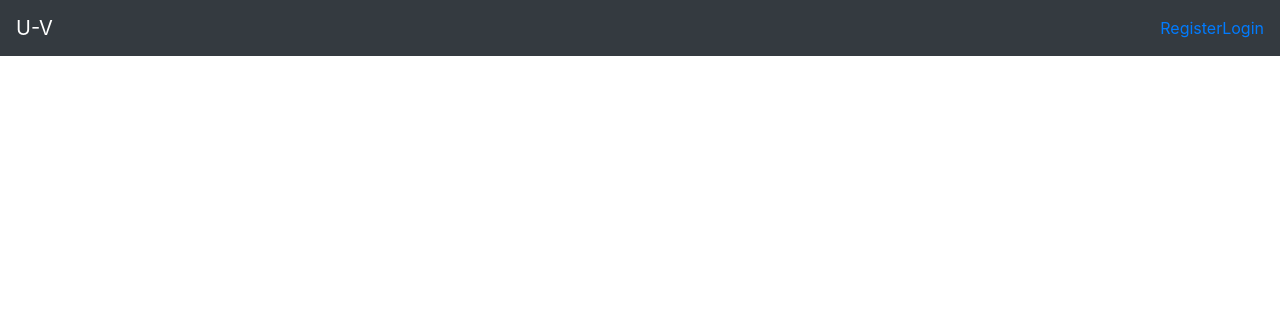
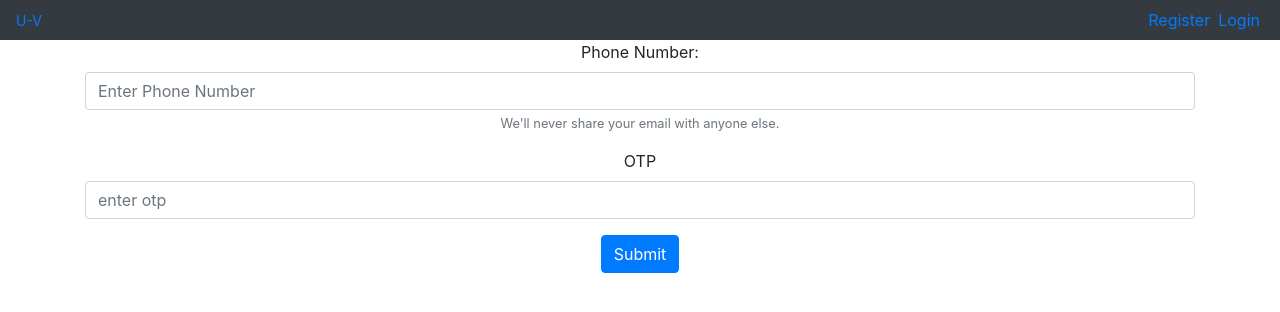
Before and after one commit to bengaluru19/team-5, a React (Create React App) app: page /user/login in a window 1280 px wide. Shown: the top 312 px of the page. Built offline with nearby package versions, Linux system fonts and the light colour scheme.

Commit message:
login part adding

```diff
--- a/src/App.js
+++ b/src/App.js
@@ -6,8 +6,11 @@ import {BrowserRouter as Router, Route} from "react-router-dom";
 //components area
 import Landing from "./Components/Common/Landing";
 import Navigation  from "./Components/Common/Navigation";
-import Login from "./Components/Auth/Login";
-import Register from "./Components/Auth/Register";
+import UserLogin from "./Components/Auth/subcomponents/UserLogin";
+import VendorLogin from "./Components/Auth/subcomponents/VendorLogin";
+import UserRegister from "./Components/Auth/subcomponents/UserRegister"
+import VendorRegister from "./Components/Auth/subcomponents/VendorRegister";
+
 
 function App() {
   return (
@@ -17,8 +20,11 @@ function App() {
     <Navigation />
     <div className="container">
     <Route exact path="/" component={ Landing } />
-    <Route path="/register" component={Register} />
-    <Route path="/login" component={Login}/>
+    <Route path="/user/register" component={UserRegister} />
+    <Route path="/vendor/login" component={VendorLogin}/>
+    <Route path="/vendor/register" component={VendorRegister}/>
+    <Route path="/user/login" component={UserLogin}/>
+
     </div>
     </div>
     </Router>
--- a/src/Components/Auth/Login.js
+++ b/src/Components/Auth/Login.js
@@ -1,11 +1,33 @@
 import React, { Component } from 'react'
-
+import {Nav} from "react-bootstrap"
+import UserLogin from "./subcomponents/UserLogin"
+import VendorLogin from "./subcomponents/VendorLogin"
 export default class Login extends Component {
+    state={
+        regtab: "userLogin"
+    }
+    changeView(text){
+        this.setState({regtab:text})
+    }
     render() {
         return (
             <div>
-                Login
+            <div>
+            <Nav justify variant="tabs" defaultActiveKey="userLogin">
+      <Nav.Item>
+        <Nav.Link eventKey="userLogin" onSelect={this.changeView.bind(this,"userLogin")}>User</Nav.Link>
+      </Nav.Item>
+      <Nav.Item>
+        <Nav.Link eventKey="vendorLogin" onSelect={this.changeView.bind(this,"vendorLogin")}>Vendor</Nav.Link>
+      </Nav.Item>
+    </Nav>
             </div>
+            <div>
+            {
+                this.state.regtab==="userLogin"?<UserLogin/>:<VendorLogin/>
+            }
+            </div>
+          </div>
         )
     }
 }
--- /dev/null
+++ b/src/Components/Auth/subcomponents/UserLogin.js
@@ -0,0 +1,43 @@
+import React, { Component } from 'react'
+
+export default class UserLogin extends Component {
+    constructor(props) {
+      super(props)
+
+      this.state = {
+         phone:"",
+         otp:""
+      };
+    };
+    onChangeText(e){
+        this.setState({[e.target.name]:e.target.value})
+    }
+    onSubmit(e){
+        e.preventDefault()
+    }
+
+    render() {
+        return (
+            <div>
+            <form>
+            <div class="form-group">
+              <label for="otp">Phone Number:</label>
+              <input type="tel" pattern="[0-9]{10}" class="form-control" id="phone" placeholder="Enter Phone Number" name="phone" />
+              <small id="emailHelp" class="form-text text-muted">We'll never share your email with anyone else.</small>
+            </div>
+            <div class="form-group">
+              <label for="otp">OTP</label>
+              <input type="password" class="form-control" id="otp" name="otp" placeholder="enter otp" />
+            </div>
+            {
+            //     <div class="form-group form-check">
+            //   <input type="checkbox" class="form-check-input" id="exampleCheck1" />
+            //   <label class="form-check-label" for="exampleCheck1">Check me out</label>
+            // </div>
+        }
+            <button type="submit" class="btn btn-primary">Submit</button>
+          </form>
+            </div>
+        )
+    }
+}
--- /dev/null
+++ b/src/Components/Auth/subcomponents/UserRegister.js
@@ -0,0 +1,11 @@
+import React, { Component } from 'react'
+
+export default class UserRegister extends Component {
+    render() {
+        return (
+            <div>
+
+            </div>
+        )
+    }
+}
--- /dev/null
+++ b/src/Components/Auth/subcomponents/VendorLogin.js
@@ -0,0 +1,11 @@
+import React, { Component } from 'react'
+
+export default class VendorLogin extends Component {
+    render() {
+        return (
+            <div>
+
+            </div>
+        )
+    }
+}
--- /dev/null
+++ b/src/Components/Auth/subcomponents/VendorRegister.js
@@ -0,0 +1,11 @@
+import React, { Component } from 'react'
+
+export default class VendorRegister extends Component {
+    render() {
+        return (
+            <div>
+
+            </div>
+        )
+    }
+}
--- a/src/Components/Common/Navigation.js
+++ b/src/Components/Common/Navigation.js
@@ -6,7 +6,7 @@ export default class Navigation extends Component {
         return (
             <div>
             <Navbar collapseOnSelect expand="lg" bg="dark" variant="dark">
-  <Navbar.Brand href="#home">U-V</Navbar.Brand>
+  <Link to="/" className="f6 text-gray">U-V</Link>
   <Navbar.Toggle aria-controls="responsive-navbar-nav" />
   <Navbar.Collapse id="responsive-navbar-nav">
 
@@ -23,8 +23,8 @@ export default class Navigation extends Component {
   }
   </Nav>
     <Nav>
-      <Link to='/register'>Register</Link>
-      <Link to='/login'>
+      <Link to='/register' className="mh1">Register</Link>
+      <Link to='/login' className="mh1">
         Login
       </Link>
     </Nav>
```
